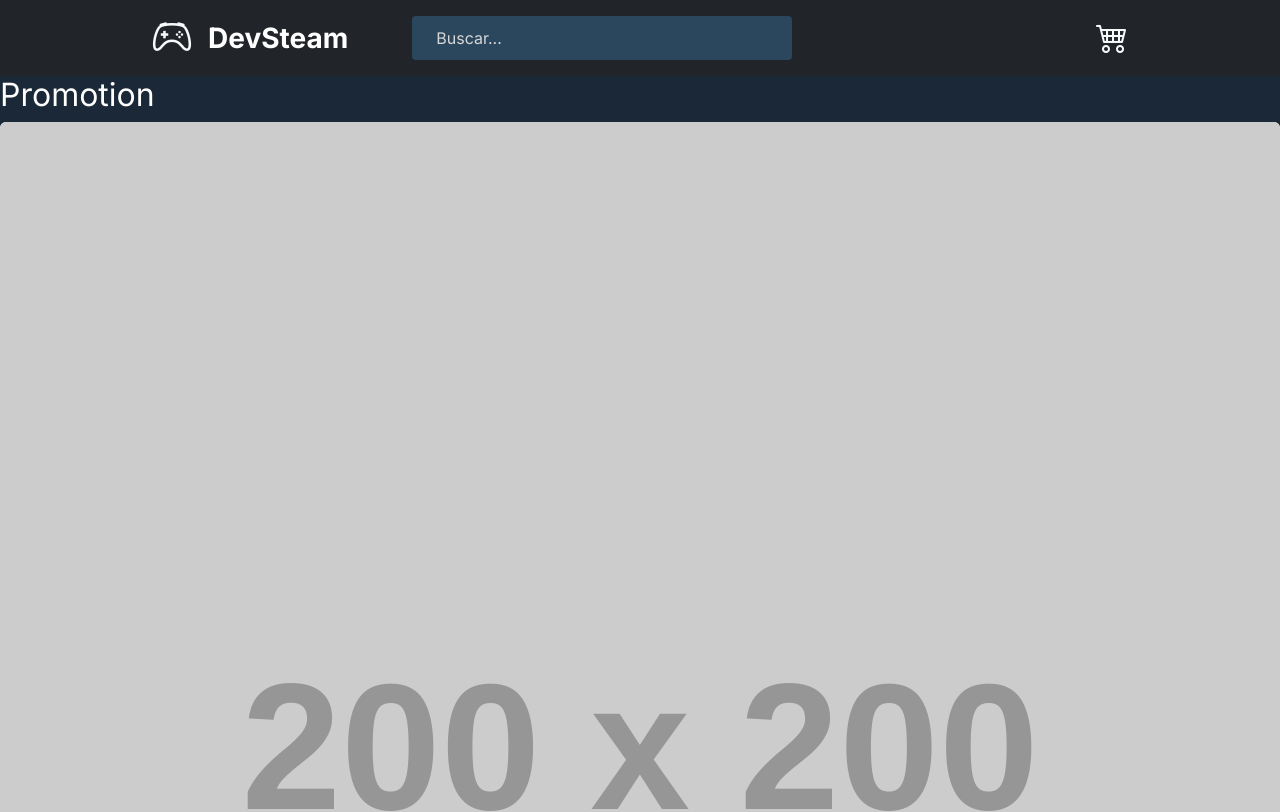
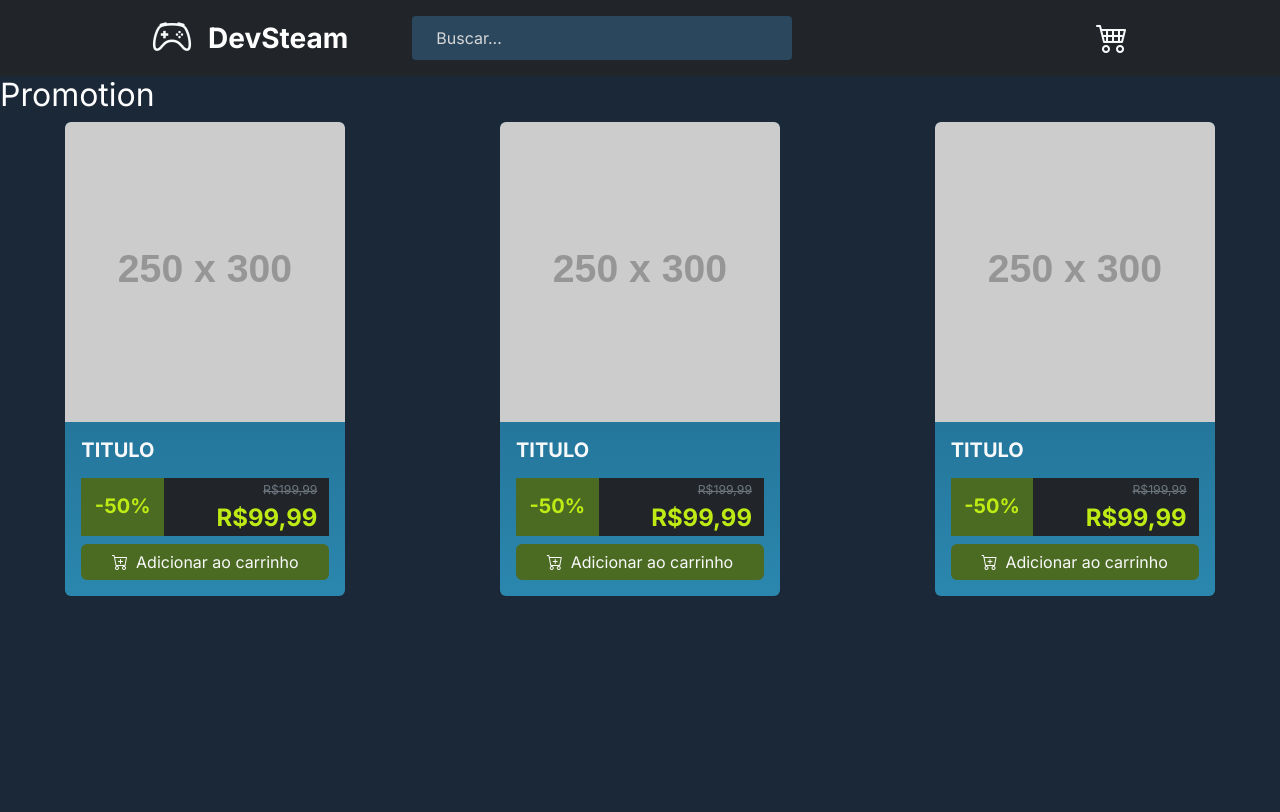
Before and after one commit to JulianaFulanetto/I3DS-2025, a React (Vite) app in the folder 07-devSteam/: page / in a window 1280 px wide. Shown: the top 812 px of the page. Built offline with nearby package versions, Linux system fonts and the light colour scheme.

Commit message:
Estruturando o PromoCard

```diff
--- a/07-devSteam/src/App.css
+++ b/07-devSteam/src/App.css
@@ -14,3 +14,26 @@
     background-color: #2a475e;
     color: #d7d7d7
 }
+
+.promoCard{
+    width: 280px;
+    transition: transform 0.2s;
+    background: linear-gradient(to bottom, #19587b, #2b87ae);
+}
+
+.promoCard:hover{
+    transform: scale(1.03);
+}
+
+.desconto {
+    background-color: #4c6b22;
+    color: #beeb14;
+  }
+
+.corValor{
+    color: #beeb14;
+}
+
+#addCarrinho:hover{
+    background-color: #547625;
+}
--- a/07-devSteam/src/components/PromoCard.jsx
+++ b/07-devSteam/src/components/PromoCard.jsx
@@ -1,19 +1,37 @@
-import React from 'react'
+import React from "react";
 
 const PromoCard = (props) => {
   return (
-    <div className='promoCard card border-0 overflow-hidden'>
-        <img className="card-img-top object-fit-cover" src="https://placehold.co/200x200" alt="" />
-        <div className="card-body">
-            <h5 className='card-card-title'>Titulo</h5>
-            <p className='card-text'>R$ Preço</p>
-            <button className='btn btn-success w-100'>
-                <i className='bi bi-cart-plus me-2'></i>
-                Adicionar ao carrinho
-            </button>
+    <div id="PromoCard" className="promoCard card border-0 overflow-hidden">
+      <img
+        className="card-img-top object-fit-cover"
+        src="https://placehold.co/250x300"
+        height={300} //ADICIONADO
+        alt="Titulo do jogo"
+      />
+      <div className="card-body d-flex flex-column gap-2">
+        <h5 className="card-title text-uppercase fw-bold text-light">Titulo</h5>
+        <div className="m-0 row h-100 align-items-center justify-content-center">
+          <span className="desconto col-4 h-100 fw-bold h5 m-0 py-3 text-center">
+            -50%
+          </span>
+          <div className="col h-100 card-text bg-dark">
+            <p className="m-0 p-0 text-end text-secondary text-decoration-line-through small">
+              <small>R$199,99</small>
+            </p>
+            <p className="corValor m-0 p-0 fs-4 text-end fw-bolder">R$99,99</p>
+          </div>
         </div>
+        <button
+          id="addCarrinho"
+          className="btn btn-sucess desconto text-light w-100 border-0"
+        >
+          <i className="bi bi-cart-plus me-2"></i>
+          Adicionar ao carrinho
+        </button>
+      </div>
     </div>
-  )
-}
+  );
+};
 
-export default PromoCard
+export default PromoCard;
--- a/07-devSteam/src/components/Promotion.jsx
+++ b/07-devSteam/src/components/Promotion.jsx
@@ -5,12 +5,14 @@
   return (
     <div id="promotion">
         <h2>Promotion</h2>
-        <div id= "itensPromo">
+        <div id= "itensPromo" className='d-flex flex-wrap gap-4 justify-content-around'>
     {/* inserindo cards de promoções */}
+            <PromoCard />
+            <PromoCard />
             <PromoCard />
         </div>
     </div>
   );
 };
 
-export default Promotion
+export default Promotion;
```
